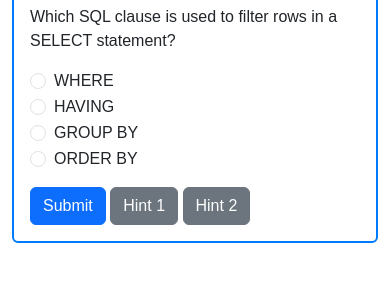
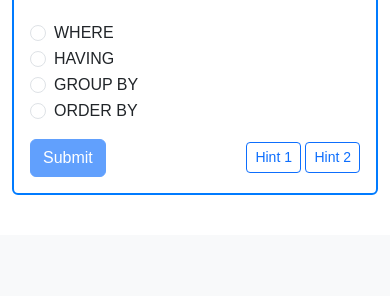
Before and after one commit to gitcommitshow/quiz-app-boilerplate, a website: page src/index.html in a window 390 px wide. Shown: the part 388-684 px from the top of the page. Drawn offline with Linux system fonts and the light colour scheme.

Commit message:
fix: avoid accidental double submission or hint click

```diff
--- a/src/index.html
+++ b/src/index.html
@@ -15,11 +15,11 @@
         <div class="container mt-5">
             <h1 class="mb-4 text-center">🎯 Data Engineering Challenge</h1>
             <p class="mb-4 text-center">Practice data engineering skills with AI-powered hints and grading</p>
-            <br/><br/><br/>
+            <br/>
             <div id="quiz-container"></div>
         </div>
     </main>
-    <br/><br/>
+    <br/>
     <footer class="footer mt-auto py-3 bg-light">
         <div class="container">
             <div class="row align-items-center">
@@ -63,13 +63,15 @@
                         <input class="form-check-input" type="radio" id="option-${question.id}-${index}"
                             name="answer-${question.id}" value="${option}"
                             ${userAnswer && userAnswer.answer === option ? 'checked' : ''}
-                            ${!isCurrent ? 'disabled' : ''}>
+                            ${!isCurrent ? 'disabled' : ''}
+                            onchange="toggleSubmitButton(${question.id})">
                         <label class="form-check-label" for="option-${question.id}-${index}">${option}</label>
                     </div>
                 `).join('');
             } else {
                 questionHtml += `<textarea class="form-control ${isCurrent && userAnswer && !userAnswer.isCorrect ? 'is-invalid' : ''}" id="subjective-answer-${question.id}" rows="6"
-                    ${!isCurrent ? 'disabled' : ''}>${userAnswer ? userAnswer.answer : ''}</textarea>`;
+                    ${!isCurrent ? 'disabled' : ''}
+                    oninput="toggleSubmitButton(${question.id})">${userAnswer ? userAnswer.answer : ''}</textarea>`;
             }
 
             questionHtml += `
@@ -78,15 +80,19 @@
 
             if (isCurrent && !quiz.isQuizCompleted()) {
                 questionHtml += `
-                    <button class="btn btn-primary submit-btn" onclick="handleSubmit(${question.id})">Submit</button>
-                    <button class="btn btn-secondary hint-btn" onclick="showHint(${question.id}, 0)">Hint 1</button>
-                    <button class="btn btn-secondary hint-btn" onclick="showHint(${question.id}, 1)">Hint 2</button>
+                    <div class="d-flex justify-content-between align-items-center">
+                        <button class="btn btn-primary submit-btn" onclick="handleSubmit(${question.id})" id="submit-btn-${question.id}" disabled>Submit</button>
+                        <div>
+                            <button class="btn btn-sm btn-outline-primary hint-btn" onclick="showHint(${question.id}, 0)">Hint 1</button>
+                            <button class="btn btn-sm btn-outline-primary hint-btn" onclick="showHint(${question.id}, 1)">Hint 2</button>
+                        </div>
+                    </div>
                 `;
             }
 
             questionHtml += `
                         <p class="hint d-none mt-2" id="hint-${question.id}-0">💡 ${question.hints[0]}</p>
-                        <p class="hint d-none mt-2" id="hint-${question.id}-1">💡${question.hints[1]}</p>
+                        <p class="hint d-none mt-2" id="hint-${question.id}-1">💡 ${question.hints[1]}</p>
             `;
 
             if (userAnswer) {
@@ -233,12 +239,27 @@
             }
         }
 
+        // Add this function to toggle the submit button
+        function toggleSubmitButton(questionId) {
+            const question = quiz.getCurrentQuestion();
+            const submitBtn = document.getElementById(`submit-btn-${questionId}`);
+
+            if (question.type === 'objective') {
+                const selectedOption = document.querySelector(`input[name="answer-${questionId}"]:checked`);
+                submitBtn.disabled = !selectedOption;
+            } else {
+                const textArea = document.getElementById(`subjective-answer-${questionId}`);
+                submitBtn.disabled = textArea.value.trim() === '';
+            }
+        }
+
         // Expose functions to window object
         window.handleSubmit = handleSubmit;
         window.showHint = showHint;
         window.moveToNextQuestion = moveToNextQuestion;
         window.handleRestartQuiz = handleRestartQuiz;
         window.handleFinishQuiz = handleFinishQuiz;
+        window.toggleSubmitButton = toggleSubmitButton;
 
         // Initialize the quiz
         initializeQuiz();
```
